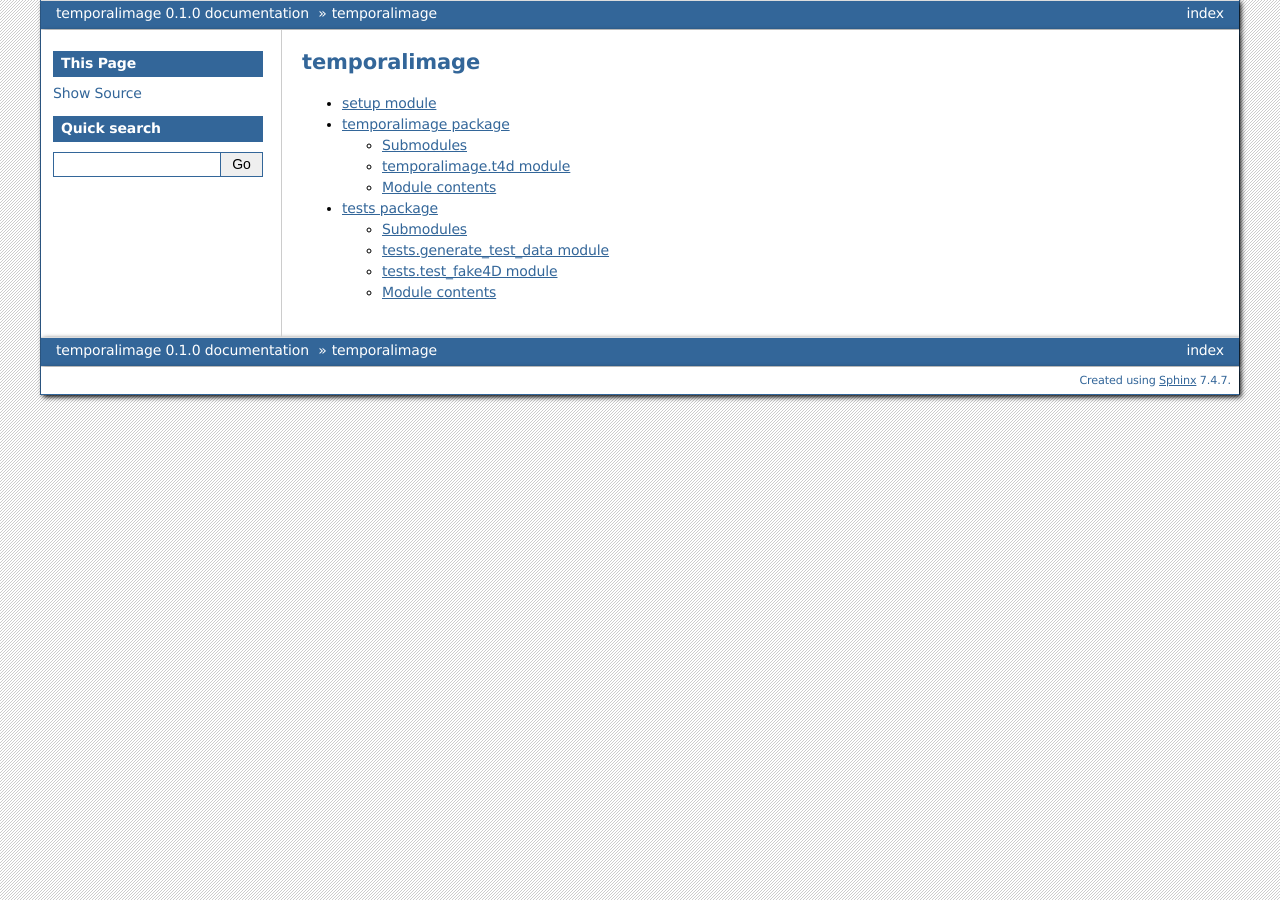
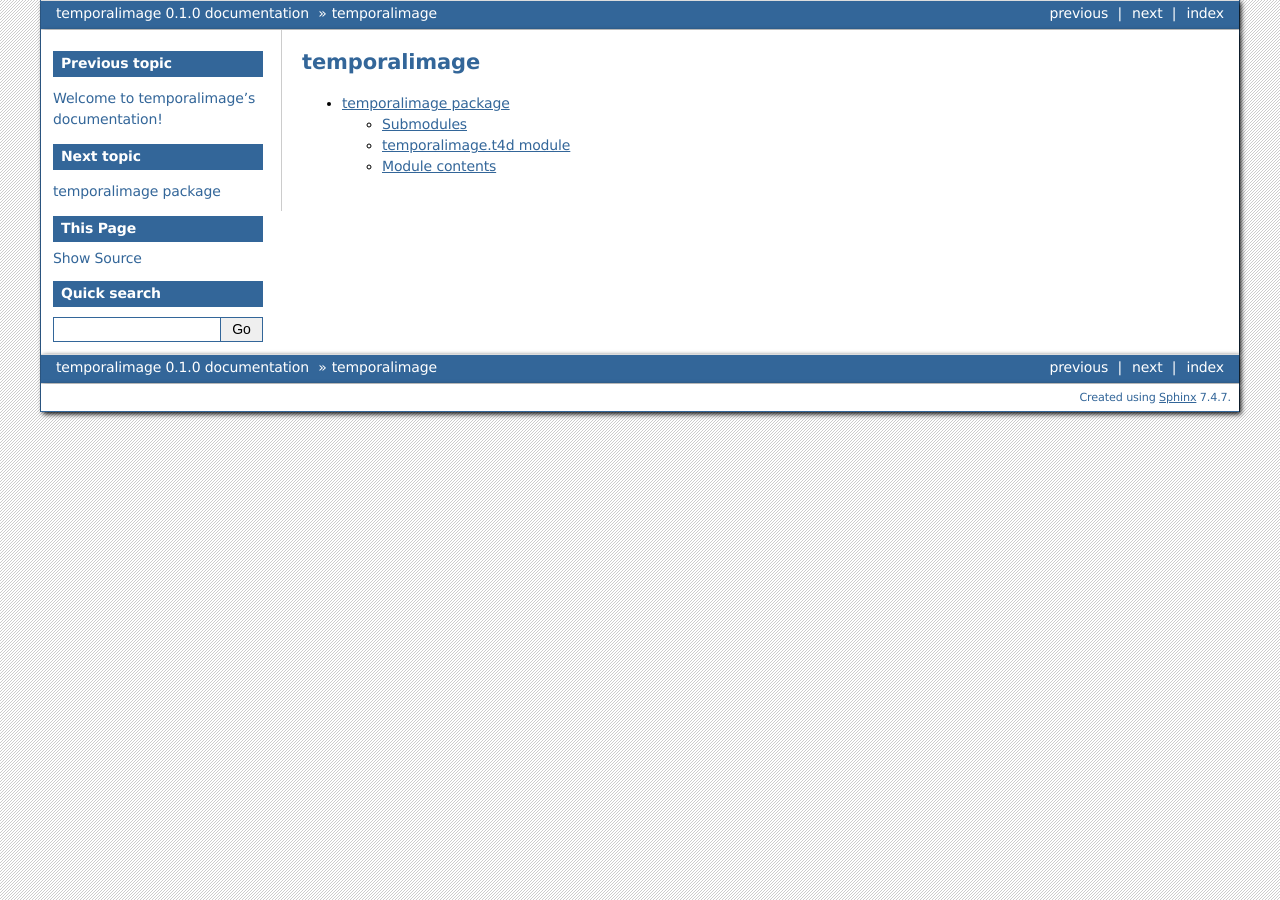
Before and after one commit to bilgelm/temporalimage, a Sphinx documentation site: the page built from docs/source/modules.rst, in a window 1280 px wide. Built offline with Sphinx 7.4.7, drawn with Linux system fonts in a browser that asks for light colours.

Commit message:
updated docs

```diff
--- a/docs/source/conf.py
+++ b/docs/source/conf.py
@@ -17,9 +17,10 @@
 # add these directories to sys.path here. If the directory is relative to the
 # documentation root, use os.path.abspath to make it absolute, like shown here.
 #
-#import os
-#import sys
-#sys.path.insert(0, os.path.abspath('.'))
+import os
+import sys
+sys.path.insert(0, os.path.abspath('.'))
+sys.path.insert(0, os.path.abspath('../'))
 
 
 # -- General configuration ------------------------------------------------
--- a/docs/source/index.rst
+++ b/docs/source/index.rst
@@ -10,6 +10,8 @@
    :maxdepth: 2
    :caption: Contents:
 
+   modules
+
 temporalimage is built on SpatialImage to add some functionality for handling
 4D image data.
 
--- a/docs/source/modules.rst
+++ b/docs/source/modules.rst
@@ -4,6 +4,4 @@
 .. toctree::
    :maxdepth: 4
 
-   setup
    temporalimage
-   tests
--- a/docs/source/tests.rst
+++ /dev/null
@@ -1,30 +0,0 @@
-tests package
-=============
-
-Submodules
-----------
-
-tests\.generate\_test\_data module
-----------------------------------
-
-.. automodule:: tests.generate_test_data
-    :members:
-    :undoc-members:
-    :show-inheritance:
-
-tests\.test\_fake4D module
---------------------------
-
-.. automodule:: tests.test_fake4D
-    :members:
-    :undoc-members:
-    :show-inheritance:
-
-
-Module contents
----------------
-
-.. automodule:: tests
-    :members:
-    :undoc-members:
-    :show-inheritance:
```
Also changed, not shown: docs/source/setup.rst (deleted, +0 -7 lines), 13 other files.
